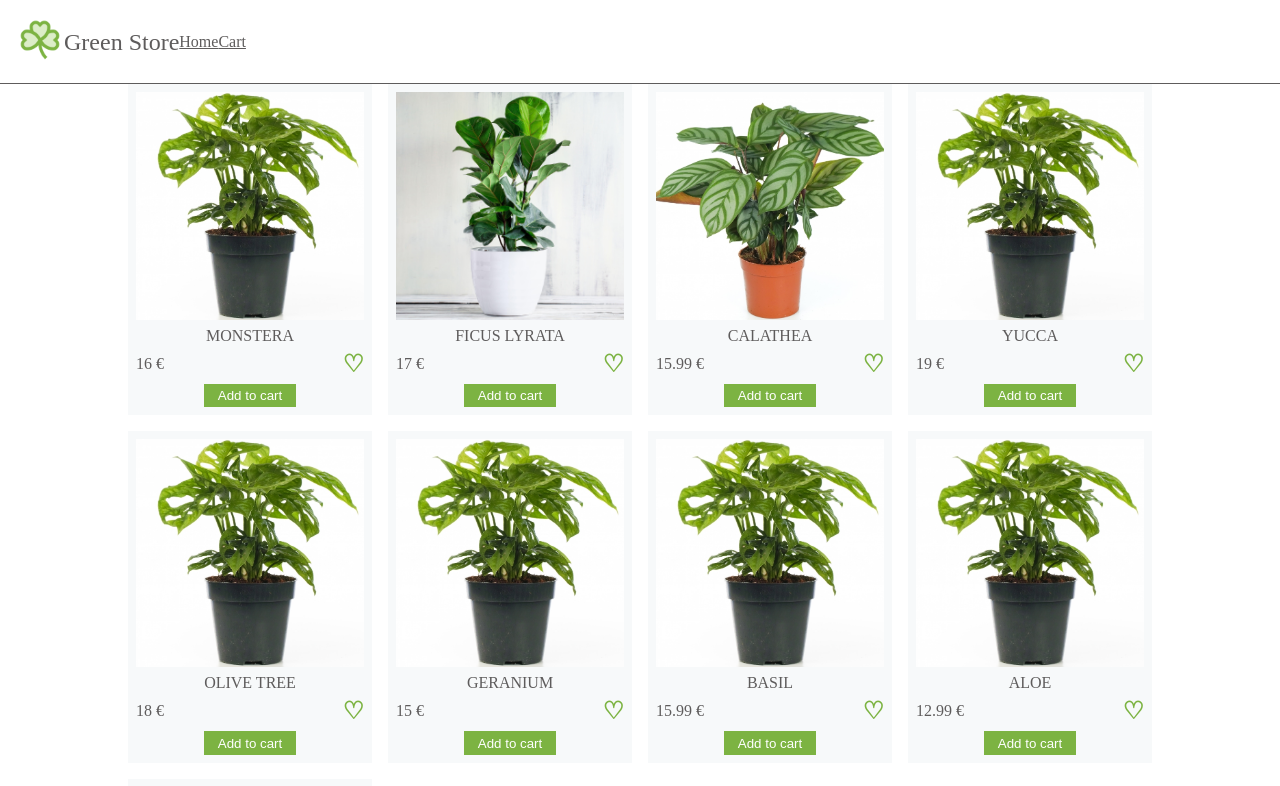
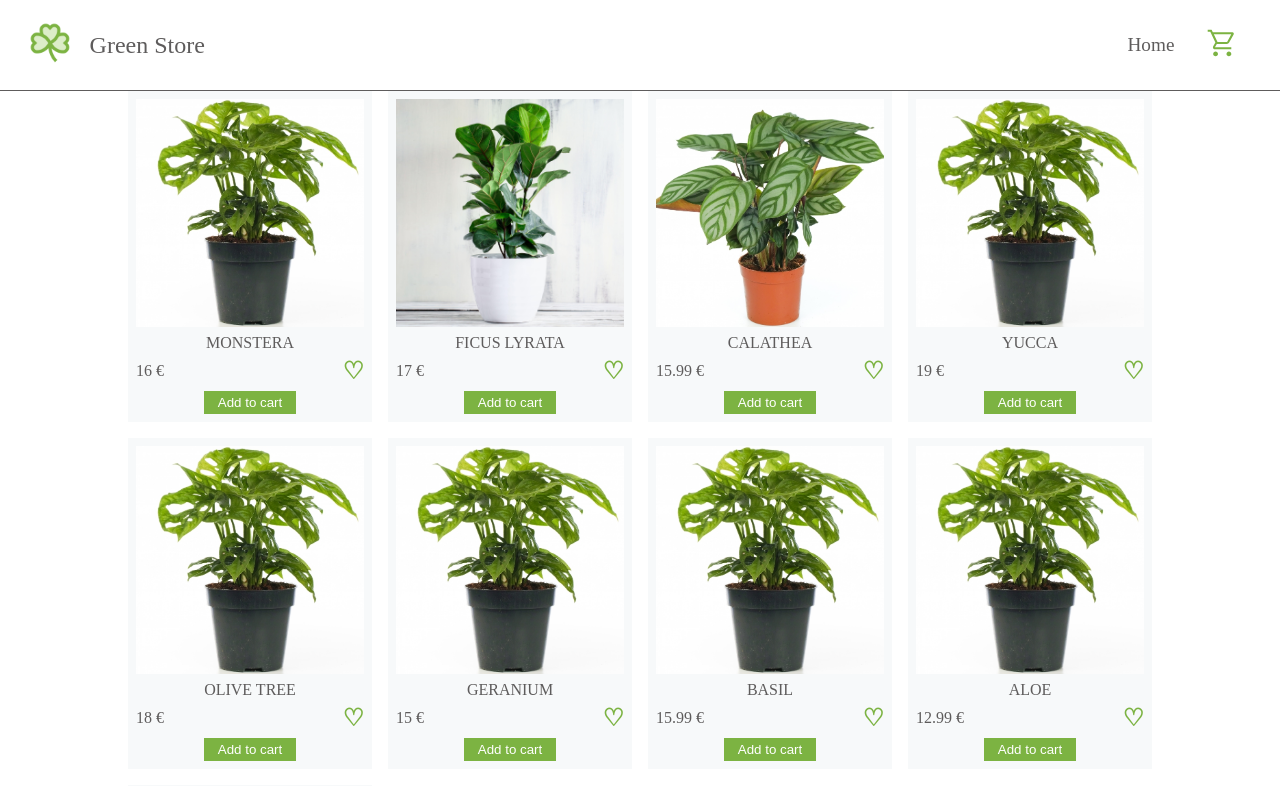
Before and after one commit to Dev-Olena/green-store-react, a React (Create React App) app: page / in a window 1280 px wide. Shown: the top 786 px of the page. Built offline with nearby package versions, Linux system fonts and the light colour scheme.

Commit message:
add styles for header

```diff
--- a/src/components/Footer/Footer.js
+++ b/src/components/Footer/Footer.js
@@ -25,7 +25,7 @@ const Footer = () => {
             </li>
             <li className={styles.subscribe}>
                 <FooterTitle>
-                    Get plant care tips, exclusive offers, & 10% off your first order straight to your inbox.
+                    Get plant care tips, exclusive offers, & 10% off your first order straight to your inbox
                 </FooterTitle>
                 <form className={styles.form}>
                     <input type="email" placeholder="Enter your email here..."/>
--- a/src/components/Header/Header.module.css
+++ b/src/components/Header/Header.module.css
@@ -3,7 +3,7 @@
     flex-direction: row;
     justify-content: flex-start;
     align-items: center;
-    padding: 1rem;
+    padding: 1.5% 2%;
     border-bottom: 1.5px solid rgb(94, 92, 92);
     box-sizing: border-box;
 }
@@ -14,4 +14,28 @@
 .title {
     font-size: 1.5rem;
     color: rgb(94, 92, 92);
+    padding: 0 1rem;
 }
+
+.nav-bar {
+    margin-left: auto;
+    display: flex;
+    /* gap: 0.5rem; */
+}
+
+.nav-bar-item {
+    cursor: pointer;
+    text-decoration: none;
+    padding: 0.5rem 1rem;
+    font-size: 1.2rem;
+    transition: all 0.3s ease;
+    align-content: center;
+}
+.nav-bar-item:hover {
+    background-color: rgb(247, 249, 250);
+}
+
+.nav-bar-cart {
+    width: 2rem;
+
+}
--- a/src/components/Header/index.js
+++ b/src/components/Header/index.js
@@ -4,15 +4,17 @@ import styles from './Header.module.css';
 
 const Header = () => {
     const logo = '/assets/logo.png';
+    const cartIcon = '/assets/shopping_cart_100.svg';
     return (
     <header className={styles.header}>
         <Link to="/">
             <img src={logo} className={styles.logo} alt='Green Store logo'/>
         </Link>
         <h1 className={styles.title}>Green Store</h1>
-        <nav>
-            <Link to="/">Home</Link>
-            <Link to="/cart">Cart</Link>
+        <nav className={styles['nav-bar']}>
+            <Link to="/" className={styles['nav-bar-item']}>Home</Link>
+            {/* <Link to="/cart" className={styles['nav-bar-item']}>Cart</Link> */}
+            <Link to="/cart" className={styles['nav-bar-item']}><img src={cartIcon} className={styles['nav-bar-cart']}/></Link>
         </nav>
     </header>)
 }
--- a/src/pages/CartPage/CartPage.module.css
+++ b/src/pages/CartPage/CartPage.module.css
@@ -2,7 +2,7 @@
     width: 100vw;
     min-height: 100vh;
     display: grid;
-    grid-template: minmax(60px, auto) 1fr minmax(150px, auto) / 1fr;
+    grid-template: minmax(50px, auto) 1fr minmax(150px, auto) / 1fr;
 }
 
 .cart-main {
--- a/src/pages/CartPage/index.js
+++ b/src/pages/CartPage/index.js
@@ -14,7 +14,7 @@ const CartPage = () => {
         <Header />
         <main className={styles['cart-main']}>
             <h2 className={styles['cart-header']}>Your cart</h2>
-            {cart.lenght > 0 ?
+            {cart.length > 0 ?
                 <CartList /> :
                 <section className={styles['empty-cart']}>
                     <img src={cartIcon} className={styles['cart-icon']}/>
--- a/src/pages/HomePage/HomePage.module.css
+++ b/src/pages/HomePage/HomePage.module.css
@@ -2,7 +2,7 @@
     width: 100vw;
     min-height: 100vh;
     display: grid;
-    grid-template: minmax(60px, auto) 1fr minmax(150px, auto) / 1fr;
+    grid-template: minmax(50px, auto) 1fr minmax(150px, auto) / 1fr;
 
 
 }
```
